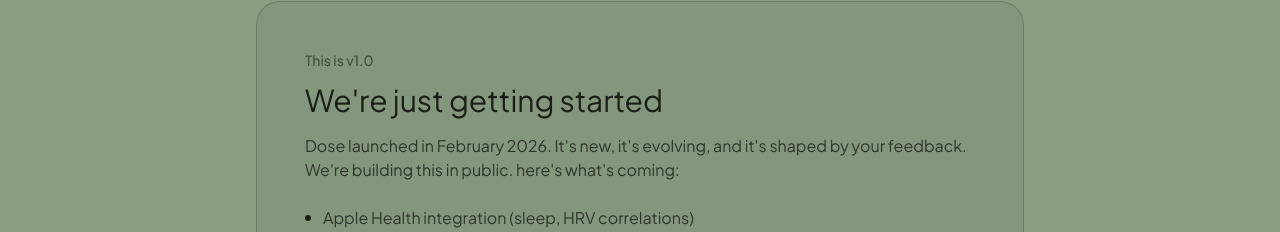
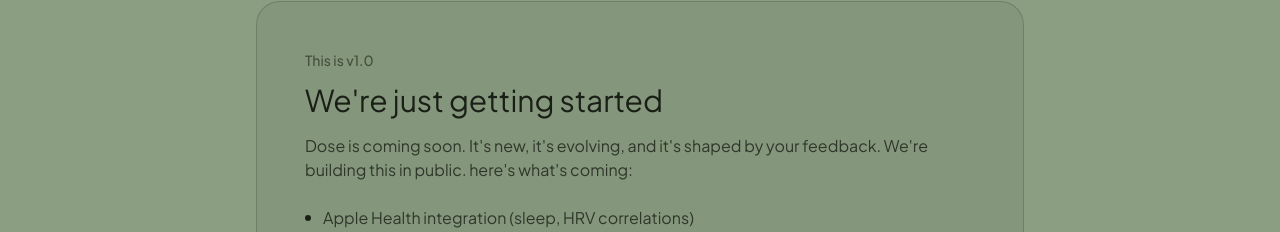
Before and after one commit to passistant96/dosedays-landing, a Next.js app: page / in a window 1280 px wide. Shown: the part 4500-4732 px from the top of the page. Built offline with nearby package versions, Linux system fonts and the light colour scheme; no server answers.

Commit message:
Change launched text to coming soon

```diff
--- a/src/app/page.tsx
+++ b/src/app/page.tsx
@@ -411,7 +411,7 @@
                 We&apos;re just getting started
               </h2>
               <p className="text-[#1a1f16]/80 mb-6">
-                Dose launched in February 2026. It&apos;s new, it&apos;s evolving, and it&apos;s
+                Dose is coming soon. It&apos;s new, it&apos;s evolving, and it&apos;s
                 shaped by your feedback. We&apos;re building this in public. here&apos;s what&apos;s coming:
               </p>
               <ul className="space-y-3 text-[#1a1f16]/80 mb-8">
```
